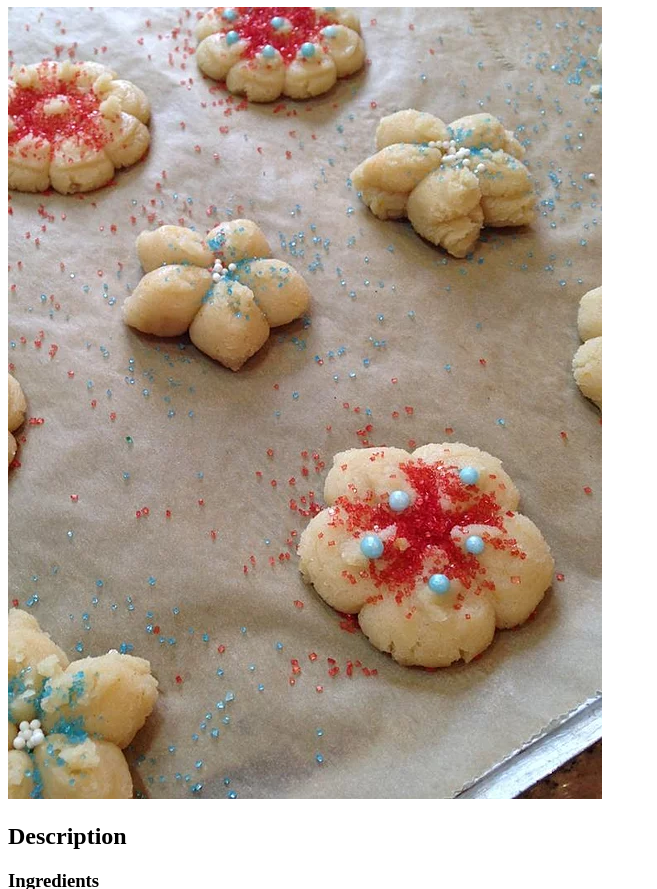
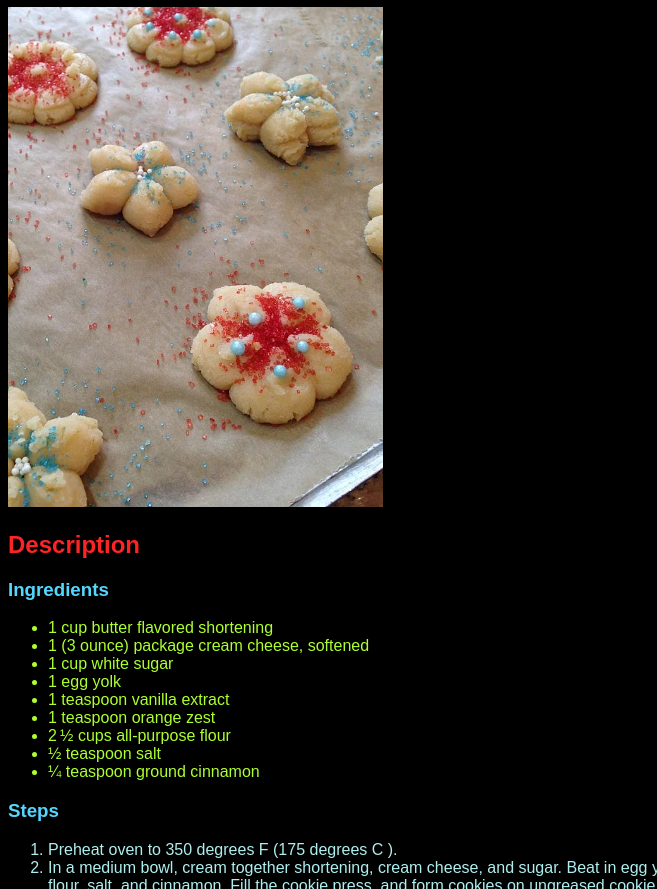
Before and after one commit to DarkRhyfel/odin-recipes, a plain HTML site: page recipes/snow-flakes.html in a window 1280 px wide. Shown: the part 73-962 px from the top of the page, without its empty margins (0-657 px from the left). Drawn offline with Linux system fonts and the light colour scheme.

Commit message:
Styles added
A file for styles was added to change colors and aspect ratio of imgs

```diff
--- a/recipes/snow-flakes.html
+++ b/recipes/snow-flakes.html
@@ -4,14 +4,15 @@
     <meta charset="UTF-8">
     <meta http-equiv="X-UA-Compatible" content="IE=edge">
     <meta name="viewport" content="width=device-width, initial-scale=1.0">
+    <link rel="stylesheet" href="../styles/styles.css">
     <title>Snow Flakes Recipe</title>
 </head>
 <body>
     <h1>Snow Flakes Recipe</h1>
-    <img src="../assets/img/snow-flakes.jpg" alt="Finished Snow Flakes">
-    <h2>Description</h2>
-    <h3>Ingredients</h3>
-    <ul>
+    <img class="finished" src="../assets/img/snow-flakes.jpg" alt="Finished Snow Flakes">
+    <h2 class="description">Description</h2>
+    <h3 class="lists">Ingredients</h3>
+    <ul class="ingredients">
         <li>1 cup butter flavored shortening</li>
         <li>1 (3 ounce) package cream cheese, softened</li>
         <li>1 cup white sugar</li>
@@ -22,13 +23,13 @@
         <li>½ teaspoon salt</li>
         <li>¼ teaspoon ground cinnamon</li>
     </ul>
-    <h3>Steps</h3>
-    <ol>
+    <h3 class="lists">Steps</h3>
+    <ol class="steps">
         <li>Preheat oven to 350 degrees F (175 degrees C ).</li>
         <li>In a medium bowl, cream together shortening, cream cheese, and sugar. Beat in egg yolk, vanilla, and orange zest. Continue beating until light and fluffy. Gradually stir in flour, salt, and cinnamon. Fill the cookie press, and form cookies on ungreased cookie sheet.</li>
         <li>Bake in preheated oven for 10 to 12 minutes. Remove from cookie sheet, and cool on wire racks.</li>
     </ol>
-    <h3>Variations</h3>
+    <h3 class="lists">Variations</h3>
     <ul>
         <li>Add 1 teaspoon grated lemon rind and 1 teaspoon lemon extract in place of vanilla and orange rind.</li>
         <li>Omit vanilla extract and add 1 teaspoon almond extract, anise extract, or rum extract.</li>
--- /dev/null
+++ b/styles/styles.css
@@ -0,0 +1,29 @@
+* {
+    color: white;
+    font-family: Arial, Helvetica, sans-serif;
+}
+
+body {
+    background-color: black;
+}
+
+img.finished {
+    height: 500px;
+    width: auto;
+}
+
+h2.description {
+    color: #fc2424;
+}
+
+h3.lists {
+    color: rgb(83, 215, 255);
+}
+
+ul.ingredients li {
+    color: greenyellow;
+}
+
+ol.steps li {
+    color: paleturquoise;
+}
```
Also changed, not shown: index.html (+1 -0 lines), recipes/lasagna.html (+7 -6 lines), recipes/nacho.html (+7 -6 lines).
